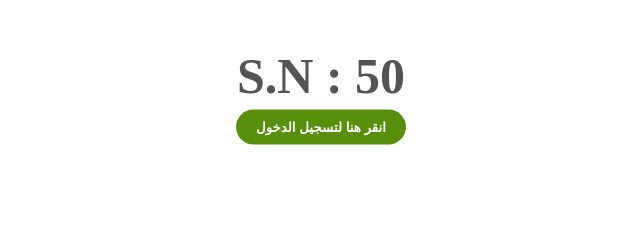
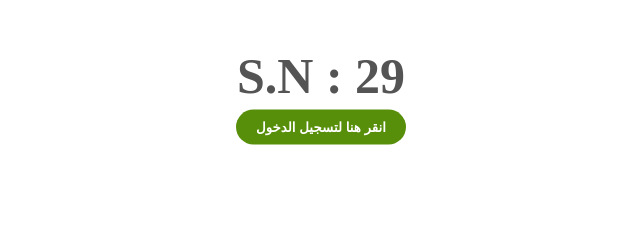
Before and after one commit to ALEmadTransport/account_29, a plain HTML site: page index.html in a window 1280 px wide. Shown: the part 273-513 px from the top of the page, 319-959 px from the left. Drawn offline with Linux system fonts and the light colour scheme.

Commit message:
Update index.html

```diff
--- a/index.html
+++ b/index.html
@@ -49,7 +49,7 @@
 
 <body>
     <img src="background.png" alt="">
-    <span class="sn-label">S.N : 50</span>
+    <span class="sn-label">S.N : 29</span>
     <br>
     <br>
     <br>
```
